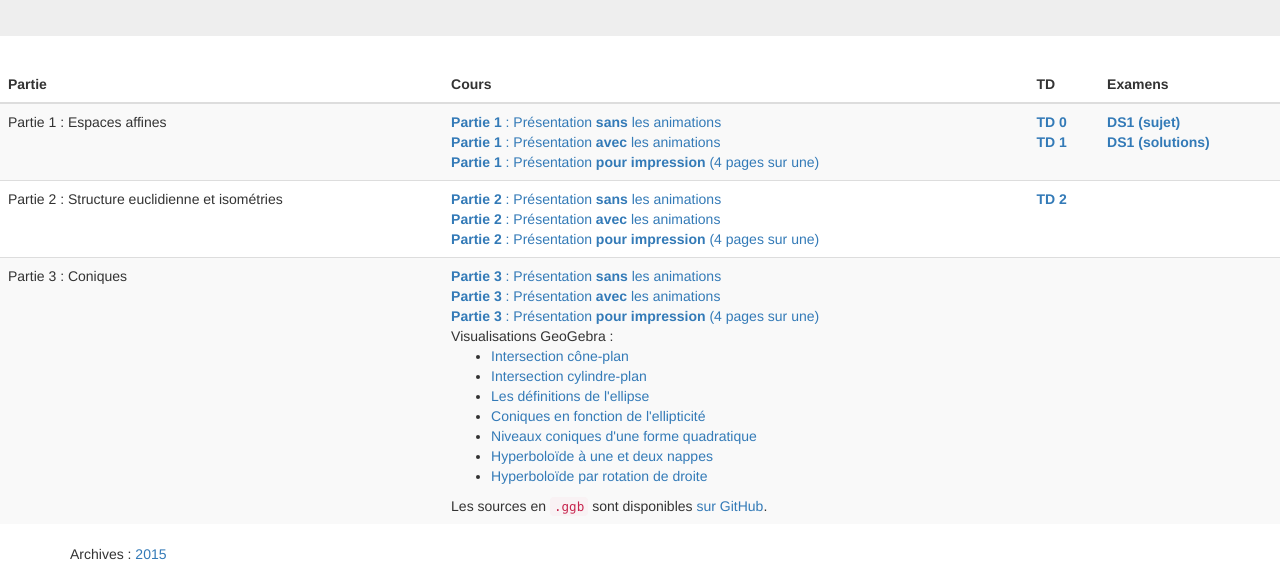
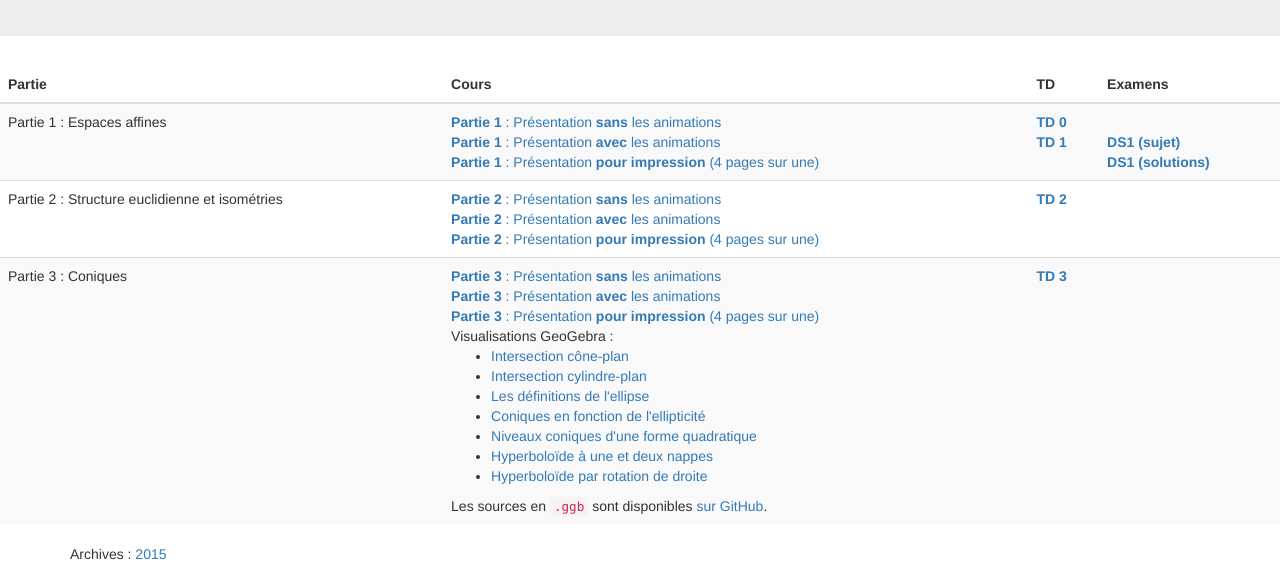
Before and after one commit to ktzanev/m53lille1, a plain HTML site: page docs/index.html in a window 1280 px wide. Shown: the part 212-800 px from the top of the page. Drawn offline with nearby package versions, Linux system fonts and the light colour scheme.

Commit message:
rajout du TD3

```diff
--- a/docs/index.html
+++ b/docs/index.html
@@ -37,7 +37,7 @@
           <a href="TDs/M53_2016-17_TD0.pdf"><b>TD 0</b></a><br>
           <a href="TDs/M53_2016-17_TD1.pdf"><b>TD 1</b></a><br>
         </td>
-        <td>
+        <td style="vertical-align: bottom">
           <a href="DS/M53_2016-17_DS1.pdf"><b>DS1 (sujet)</b></a><br>
           <a href="DS/M53_2016-17_DS1_solutions.pdf"><b>DS1 (solutions)</b></a><br>
         </td>
@@ -52,7 +52,7 @@
         <td>
           <a href="TDs/M53_2016-17_TD2.pdf"><b>TD 2</b></a>
         </td>
-        <td>
+        <td style="vertical-align: bottom">
           &nbsp;
         </td>
       </tr>
@@ -75,7 +75,7 @@
           Les sources en <code>.ggb</code> sont disponibles <a href="https://github.com/ktzanev/m53lille1/tree/master/Cours/geogebra">sur GitHub</a>.
         </td>
         <td>
-          &nbsp;
+          <a href="TDs/M53_2016-17_TD3.pdf"><b>TD 3</b></a>
         </td>
         <td style="vertical-align: bottom">
           &nbsp;
```
Also changed, not shown: 2 other files.
